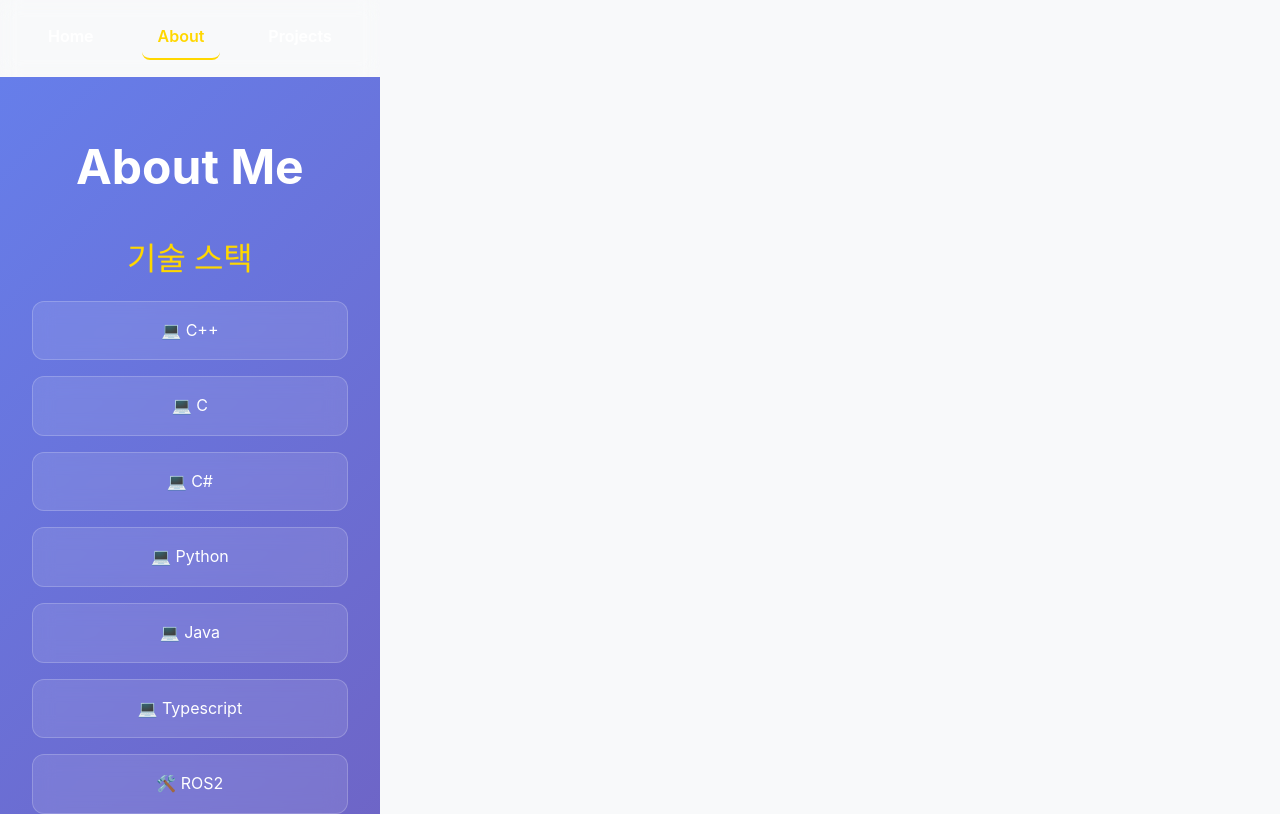
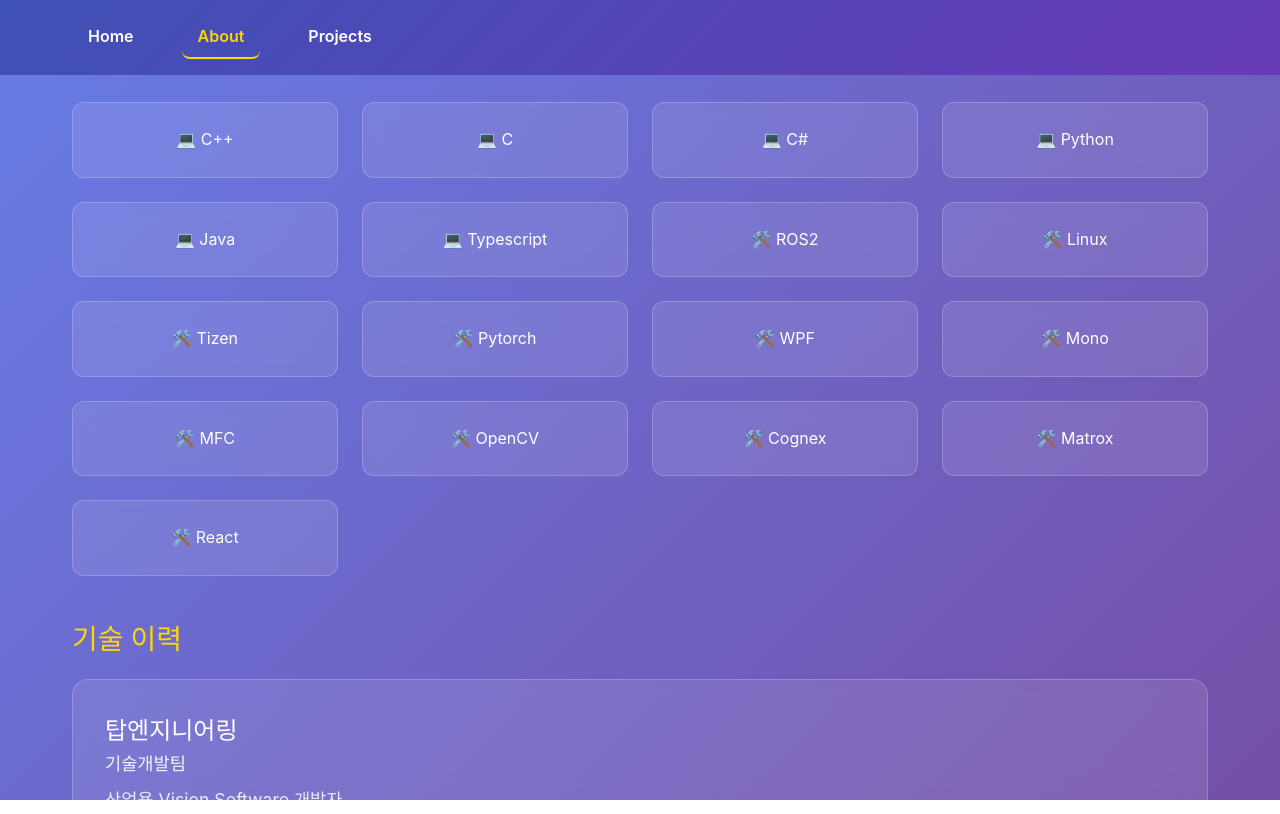
Before and after one commit to maroomir/portfolio, a React (Vite) app: page /about in a window 1280 px wide. Shown: the top 814 px of the page. Built offline with nearby package versions, Linux system fonts and the light colour scheme.

Commit message:
fix: Upscale the view screen size

```diff
--- a/src/components/Navbar.tsx
+++ b/src/components/Navbar.tsx
@@ -6,6 +6,7 @@ function Navbar() {
 
   return (
     <Wrapper>
+      <Inner>
         <StyledLink to="/" $isActive={location.pathname === "/"}>
           Home
         </StyledLink>
@@ -15,6 +16,7 @@ function Navbar() {
         <StyledLink to="/projects" $isActive={location.pathname === "/projects"}>
           Projects
         </StyledLink>
+      </Inner>
     </Wrapper>
   );
 }
@@ -23,14 +25,20 @@ export default Navbar;
 
 const Wrapper = styled.nav`
   display: flex;
-  gap: 2rem;
-  padding: 1rem 2rem;
-  background: rgba(255, 255, 255, 0.1);
-  backdrop-filter: blur(10px);
-  border-bottom: 1px solid rgba(255, 255, 255, 0.2);
+  width: 100%;
+  background: linear-gradient(135deg, #3f51b5 0%, #673ab7 100%);
   position: sticky;
   top: 0;
   z-index: 100;
+`;
+
+const Inner = styled.div`
+  display: flex;
+  gap: 2rem;
+  padding: 1rem 2rem;
+  width: 100%;
+  max-width: 1200px;
+  margin: 0 auto;
 `;
 
 const StyledLink = styled(Link)<{ $isActive: boolean }>`
--- a/src/pages/About.tsx
+++ b/src/pages/About.tsx
@@ -40,49 +40,50 @@ export default function About() {
 }
 
 const Container = styled.div`
+  width: 100vw;
   min-height: 100vh;
   background: linear-gradient(135deg, #667eea 0%, #764ba2 100%);
   color: white;
-  padding: 2rem;
+  padding: clamp(2rem, 4vw, 3rem) 0;
 `;
 
 const Content = styled.div`
-  max-width: 900px;
+  width: 100%;
+  max-width: 1200px;
   margin: 0 auto;
-  padding: 2rem 0;
+  padding: 0 clamp(1rem, 4vw, 2rem);
 `;
 
 const Title = styled.h1`
   text-align: center;
-  font-size: 3rem;
-  margin-bottom: 3rem;
+  font-size: clamp(2rem, 6vw, 3rem);
+  margin-bottom: clamp(1.5rem, 4vw, 3rem);
   color: white;
   font-weight: 700;
 `;
 
 const Section = styled.div`
-  margin-bottom: 3rem;
+  margin-bottom: clamp(1.5rem, 4vw, 3rem);
 `;
 
 const SectionTitle = styled.h2`
-  font-size: 2rem;
-  margin-bottom: 1.5rem;
+  font-size: clamp(1.25rem, 3.5vw, 1.75rem);
+  margin-bottom: clamp(0.75rem, 2vw, 1.5rem);
   color: #ffd700;
-  text-align: center;
 `;
 
 const TechList = styled.div`
   display: grid;
-  grid-template-columns: repeat(auto-fit, minmax(200px, 1fr));
-  gap: 1rem;
-  margin-bottom: 2rem;
+  grid-template-columns: repeat(auto-fit, minmax(220px, 1fr));
+  gap: clamp(0.75rem, 2vw, 1.5rem);
+  margin-bottom: clamp(0.75rem, 2vw, 1.5rem);
 `;
 
 const TechItem = styled.div`
   background: rgba(255, 255, 255, 0.1);
   backdrop-filter: blur(10px);
   border: 1px solid rgba(255, 255, 255, 0.2);
-  padding: 1rem;
+  padding: clamp(0.9rem, 2.5vw, 1.5rem);
   border-radius: 12px;
   text-align: center;
   transition: all 0.3s ease;
@@ -97,7 +98,7 @@ const TechItem = styled.div`
 const ResumeList = styled.div`
   display: flex;
   flex-direction: column;
-  gap: 1.5rem;
+  gap: clamp(0.75rem, 2vw, 1.5rem);
 `;
 
 const ResumeCard = styled.div`
@@ -105,7 +106,7 @@ const ResumeCard = styled.div`
   backdrop-filter: blur(10px);
   border: 1px solid rgba(255, 255, 255, 0.2);
   border-radius: 16px;
-  padding: 2rem;
+  padding: clamp(1.25rem, 3vw, 2rem);
   transition: all 0.3s ease;
 
   &:hover {
@@ -117,7 +118,7 @@ const ResumeCard = styled.div`
 
 const Company = styled.h3`
   margin: 0;
-  font-size: 1.5rem;
+  font-size: clamp(1.1rem, 3.5vw, 1.5rem);
   color: white;
   font-weight: 600;
 `;
@@ -126,16 +127,16 @@ const Department = styled.div`
   font-weight: 500;
   color: rgba(255, 255, 255, 0.9);
   margin-bottom: 0.5rem;
-  font-size: 1.1rem;
+  font-size: clamp(0.95rem, 2.8vw, 1.1rem);
 `;
 
 const Role = styled.div`
-  font-size: 1.1rem;
-  color: rgba(255, 255, 255, 0.8);
-  margin-bottom: 0.8rem;
+  font-size: clamp(0.95rem, 2.8vw, 1.1rem);
+  color: rgba(255, 255, 255, 0.85);
+  margin-bottom: 0.5rem;
 `;
 
 const Period = styled.div`
-  font-size: 1rem;
+  font-size: clamp(0.9rem, 2.5vw, 1rem);
   color: rgba(255, 255, 255, 0.7);
 `;
--- a/src/pages/Home.tsx
+++ b/src/pages/Home.tsx
@@ -10,6 +10,7 @@ function Home() {
 
   return (
     <Container>
+      <Inner>
         <h1>{home.name}</h1>
         <h2>{home.bio}</h2>
         <TypeEffect>
@@ -24,6 +25,7 @@ function Home() {
           />
         </TypeEffect>
         <Button onClick={() => navigate("/projects")}>프로젝트 보기</Button>
+      </Inner>
     </Container>
   );
 }
@@ -33,19 +35,40 @@ export default Home
 const Container = styled.div`
   display: flex;
   flex-direction: column;
-  height: 100vh;
+  width: 100vw;
+  min-height: 100vh;
   align-items: center;
   justify-content: center;
-  gap: 2rem;
   background: linear-gradient(135deg, #667eea 0%, #764ba2 100%);
   color: white;
   text-align: center;
-  padding: 2rem;
+  padding: clamp(2rem, 4vw, 3rem) 0;
+`;
+
+const Inner = styled.div`
+  width: 100%;
+  max-width: 1200px;
+  margin: 0 auto;
+  padding: 0 clamp(1rem, 4vw, 2rem);
+  display: grid;
+  justify-items: center;
+  gap: clamp(1.5rem, 4vw, 3rem);
+
+  h1 {
+    font-size: clamp(2.2rem, 6vw, 3.5rem);
+    font-weight: 700;
+  }
+
+  h2 {
+    font-size: clamp(1.1rem, 3vw, 1.6rem);
+    line-height: 1.6;
+    opacity: 0.95;
+  }
 `;
 
 const TypeEffect = styled.h2`
-  font-size: 1.5rem;
+  font-size: clamp(1.1rem, 3vw, 1.6rem);
   color: #ffd700;
   min-height: 2rem;
-  margin: 1rem 0;
+  margin: clamp(1rem, 3vw, 2rem) 0;
 `;
--- a/src/pages/Projects.tsx
+++ b/src/pages/Projects.tsx
@@ -46,30 +46,32 @@ function Projects() {
 export default Projects;
 
 const Container = styled.div`
+  width: 100vw;
   min-height: 100vh;
   background: linear-gradient(135deg, #667eea 0%, #764ba2 100%);
   color: white;
-  padding: 2rem;
+  padding: clamp(2rem, 4vw, 3rem) 0;
 `;
 
 const Content = styled.div`
+  width: 100%;
   max-width: 1200px;
   margin: 0 auto;
-  padding: 2rem 0;
+  padding: 0 clamp(1rem, 4vw, 2rem);
 `;
 
 const Title = styled.h1`
   text-align: center;
-  font-size: 3rem;
-  margin-bottom: 3rem;
+  font-size: clamp(2rem, 6vw, 3rem);
+  margin-bottom: clamp(1.5rem, 4vw, 3rem);
   color: white;
   font-weight: 700;
 `;
 
 const ProjectGrid = styled.div`
   display: grid;
-  grid-template-columns: repeat(auto-fit, minmax(350px, 1fr));
-  gap: 2rem;
+  grid-template-columns: repeat(auto-fit, minmax(320px, 1fr));
+  gap: clamp(1rem, 3vw, 2rem);
 `;
 
 const Card = styled.div`
@@ -77,7 +79,7 @@ const Card = styled.div`
   backdrop-filter: blur(10px);
   border: 1px solid rgba(255, 255, 255, 0.2);
   border-radius: 16px;
-  padding: 2rem;
+  padding: clamp(1.25rem, 3vw, 2rem);
   transition: all 0.3s ease;
 
   &:hover {
@@ -91,19 +93,19 @@ const ProjectHeader = styled.div`
   display: flex;
   justify-content: space-between;
   align-items: flex-start;
-  margin-bottom: 1.5rem;
+  margin-bottom: clamp(0.75rem, 2vw, 1.5rem);
 
   h3 {
     margin: 0;
-    font-size: 1.5rem;
+    font-size: clamp(1.1rem, 3.5vw, 1.5rem);
     color: white;
     font-weight: 600;
   }
 `;
 
 const Status = styled.span<{ $status: string }>`
-  font-size: 0.9rem;
-  padding: 0.5rem 1rem;
+  font-size: clamp(0.8rem, 2.5vw, 0.95rem);
+  padding: 0.4rem 0.8rem;
   border-radius: 20px;
   background-color: ${props => props.$status === 'public' ? 'rgba(76, 175, 80, 0.2)' : 'rgba(255, 193, 7, 0.2)'};
   color: ${props => props.$status === 'public' ? '#4caf50' : '#ffc107'};
@@ -112,21 +114,21 @@ const Status = styled.span<{ $status: string }>`
 `;
 
 const Description = styled.p`
-  font-size: 1.1rem;
+  font-size: clamp(1rem, 2.8vw, 1.1rem);
   color: rgba(255, 255, 255, 0.9);
-  margin-bottom: 1.5rem;
+  margin-bottom: clamp(0.75rem, 2vw, 1.5rem);
   line-height: 1.6;
 `;
 
 const TechStack = styled.div`
-  margin-bottom: 1.5rem;
+  margin-bottom: clamp(0.75rem, 2vw, 1.5rem);
 `;
 
 const TechLabel = styled.div`
-  font-size: 1rem;
+  font-size: clamp(0.95rem, 2.8vw, 1rem);
   font-weight: 600;
   color: rgba(255, 255, 255, 0.9);
-  margin-bottom: 0.8rem;
+  margin-bottom: clamp(0.5rem, 1.5vw, 0.8rem);
 `;
 
 const TechTags = styled.div`
@@ -140,7 +142,7 @@ const TechTag = styled.span`
   color: white;
   padding: 0.4rem 0.8rem;
   border-radius: 12px;
-  font-size: 0.9rem;
+  font-size: clamp(0.8rem, 2.5vw, 0.9rem);
   font-weight: 500;
   border: 1px solid rgba(255, 255, 255, 0.3);
 `;
@@ -153,12 +155,12 @@ const ProjectFooter = styled.div`
 `;
 
 const ReleaseDate = styled.span`
-  font-size: 1rem;
+  font-size: clamp(0.9rem, 2.5vw, 1rem);
   color: rgba(255, 255, 255, 0.7);
 `;
 
 const GitHubLink = styled.a`
-  font-size: 1rem;
+  font-size: clamp(0.9rem, 2.5vw, 1rem);
   color: #ffd700;
   text-decoration: none;
   font-weight: 500;
--- a/src/styles/globalStyles.tsx
+++ b/src/styles/globalStyles.tsx
@@ -7,11 +7,21 @@ const globalStyles = css`
     padding: 0;
   }
 
+  html, body {
+    width: 100%;
+    height: 100%;
+    overflow-x: hidden;
+  }
+
   body {
     font-family: 'Pretendard', -apple-system, BlinkMacSystemFont, 'Segoe UI', 'Roboto', sans-serif;
-    background-color: #f8f9fa;
     color: #333;
     line-height: 1.6;
+  }
+
+  #root {
+    width: 100%;
+    min-height: 100vh;
   }
 
   a {
```
Lines whose indentation alone changed are shown as unchanged.
